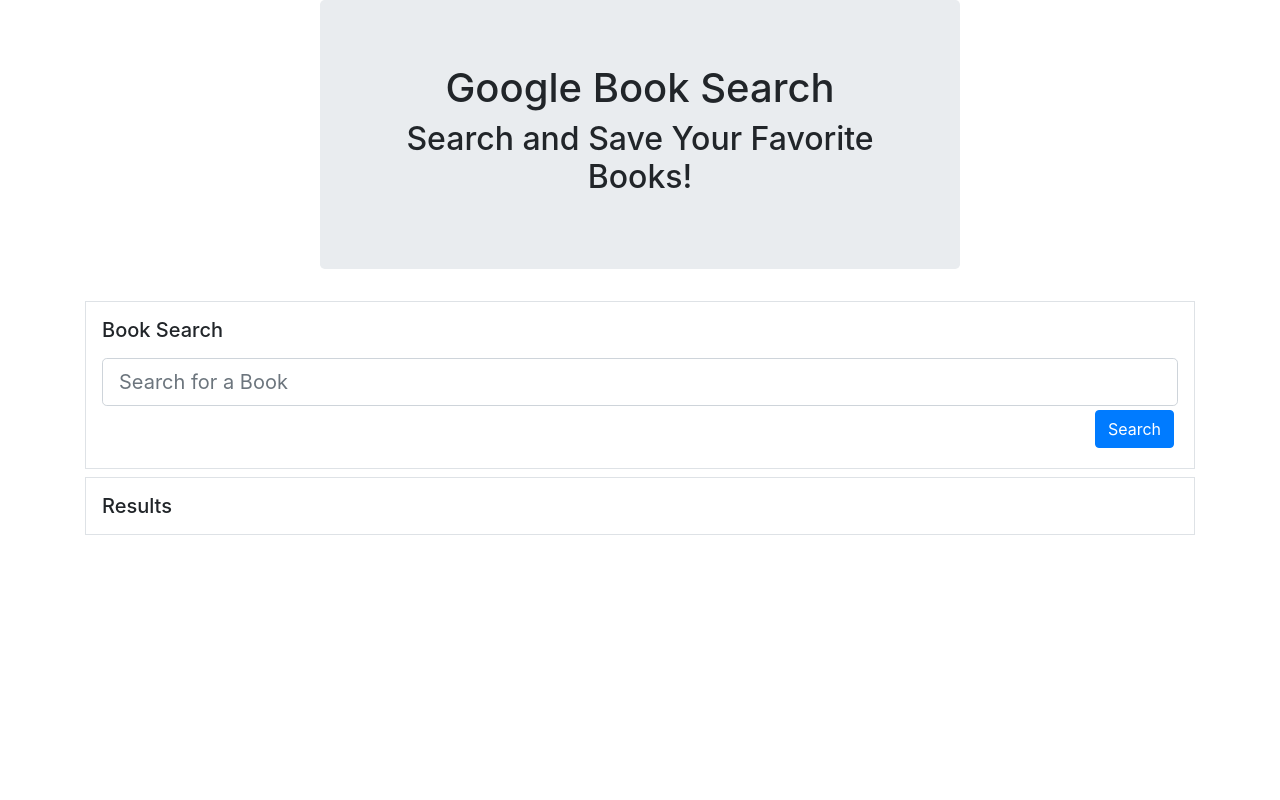
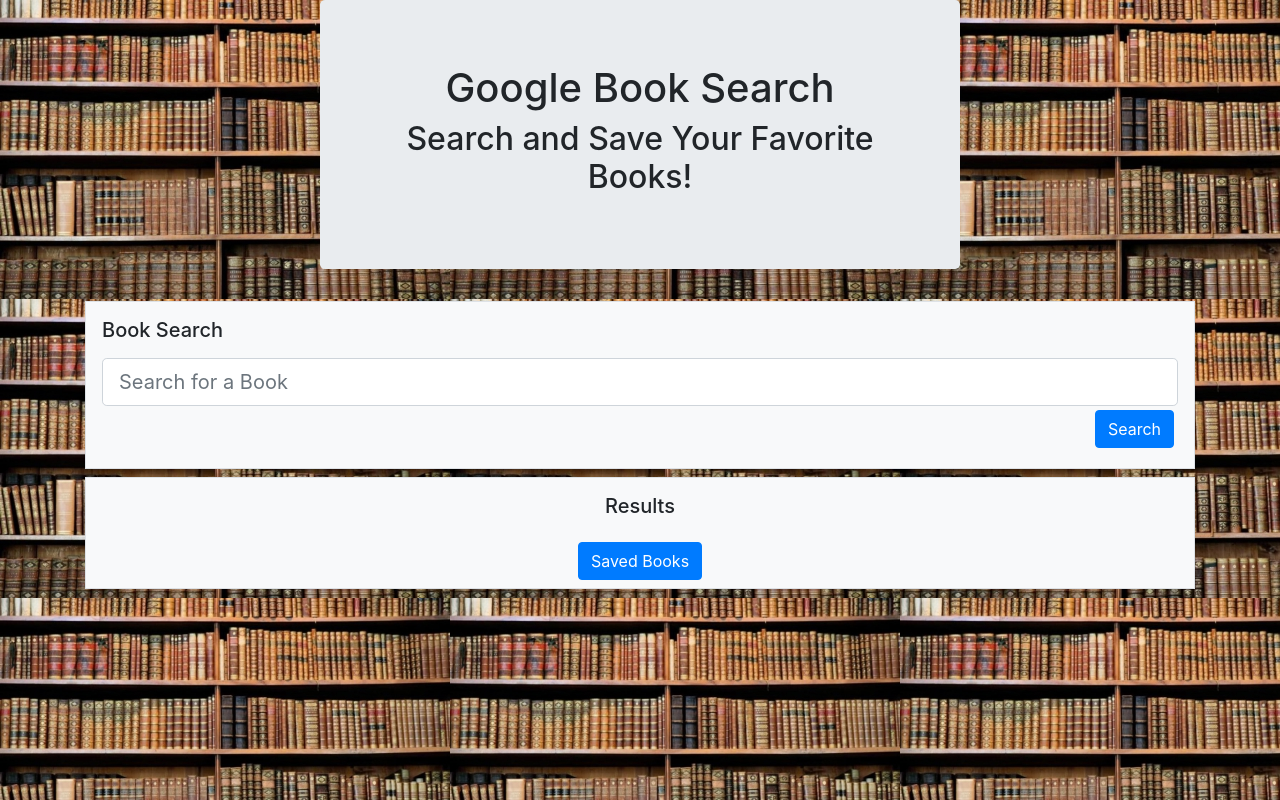
Before and after one commit to vilagen/googlebooks, a React (Create React App) app in the folder client/: page / in a window 1280 px wide. Built offline with nearby package versions, Linux system fonts and the light colour scheme.

Commit message:
Added buttons,background, need to make links between pages work, then deploy on heroku.

```diff
--- a/client/src/components/BookList/index.js
+++ b/client/src/components/BookList/index.js
@@ -25,7 +25,7 @@ export function BooksListItem({
 }) {
 return (
 	<Container>
-		<div className="border my-2">
+		<div className="border my-2 bg-white">
 			<div className="d-flex justify-content-between">
 				<h4 className="m-3">{title}</h4>
 					<section>
--- a/client/src/index.css
+++ b/client/src/index.css
@@ -5,6 +5,7 @@ body {
     sans-serif;
   -webkit-font-smoothing: antialiased;
   -moz-osx-font-smoothing: grayscale;
+  background-image: url("./bookbackground.jpg")
 }
 
 code {
--- a/client/src/pages/Saved.js
+++ b/client/src/pages/Saved.js
@@ -37,9 +37,10 @@ class Saved extends Component {
 
 					<Row>
 					<Container>
-							<div className="border">
-							<h5 className="m-3 text-center">List of Your Books</h5>
-
+							<div className="border bg-light text-center">
+							<h5 className="m-3">List of Your Books</h5>
+							<a className="btn btn-primary my-2"
+							href="#">Search</a>
 
 								<BooksList>
 									{this.state.books.map( (book, index) => (
--- a/client/src/pages/Search.js
+++ b/client/src/pages/Search.js
@@ -58,7 +58,7 @@ class Search extends Component {
 					<div className="my-3" />
 
 					<Container>
-						<div className="border my-2">
+						<div className="border my-2 bg-light">
 							<h5 className="m-3">Book Search</h5>
 
 								<form className="mb-3 mx-3">
@@ -85,8 +85,11 @@ class Search extends Component {
 
 					<Row>
 					<Container>
-							<div className="border">
+						<div className="border bg-light text-center">
+
 							<h5 className="m-3">Results</h5>
+							<a className="btn btn-primary my-2"
+							href="#">Saved Books</a>
 
 								<BooksList>
 									{this.state.books.map((book, index) => {
```
Also changed, not shown: client/src/bookbackground.jpg (renamed from client/public/images/bookbackground.jpg).
